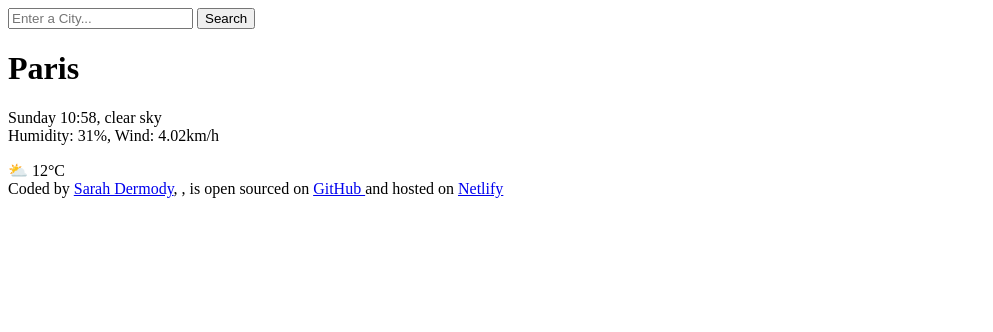
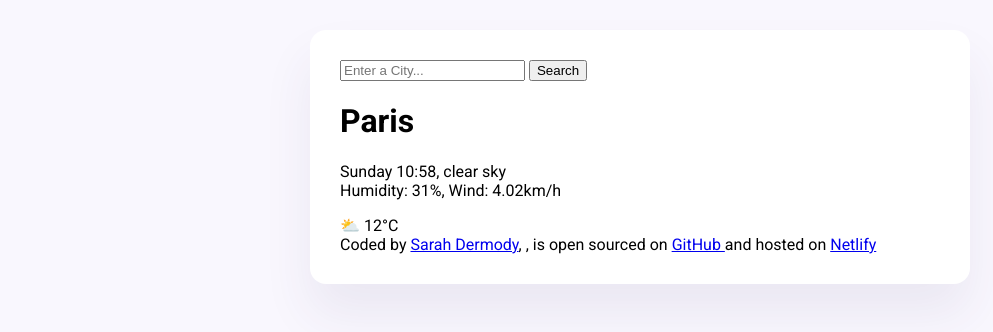
Before and after one commit to Sarah-Der96/Aimsear, a plain HTML site: page index.html in a window 1280 px wide. Shown: the whole page, without its empty margins (0-993 px from the left). Drawn offline with Linux system fonts and the light colour scheme.

Commit message:
Updated HTML, added basic CSS styling

```diff
--- a/aimsear.html
+++ b/index.html
@@ -3,9 +3,14 @@
   <head>
     <meta charset="UTF-8" />
     <meta name="viewport" content="width=device-width, initial-scale=1.0" />
+    <link rel="stylesheet" href="src/style.css" />
+    <link rel="preconnect" href="https://fonts.googleapis.com">
+<link rel="preconnect" href="https://fonts.gstatic.com" crossorigin>
+<link href="https://fonts.googleapis.com/css2?family=Roboto:ital,wght@0,100;0,300;0,400;0,500;0,700;0,900;1,100;1,300;1,400;1,500;1,700;1,900&display=swap" rel="stylesheet">
     <title>Weather App</title>
   </head>
   <body>
+    <div class="weather-app">
     <header>
       <form>
         <input type="search" placeholder="Enter a City..." required />
@@ -39,4 +44,5 @@
       >Netlify</a
     >
   </footer>
-</html>
+  </div>
+ </html>
--- /dev/null
+++ b/src/style.css
@@ -0,0 +1,12 @@
+body {
+  background-color: #f9f7fe;
+  font-family: "Roboto", sans-serif;
+}
+.weather-app {
+  background: white;
+  max-width: 600px;
+  margin: 30px auto;
+  box-shadow: 0 30px 50px rgba(65, 50, 100, 0.08);
+  border-radius: 16px;
+  padding: 30px;
+}
```
